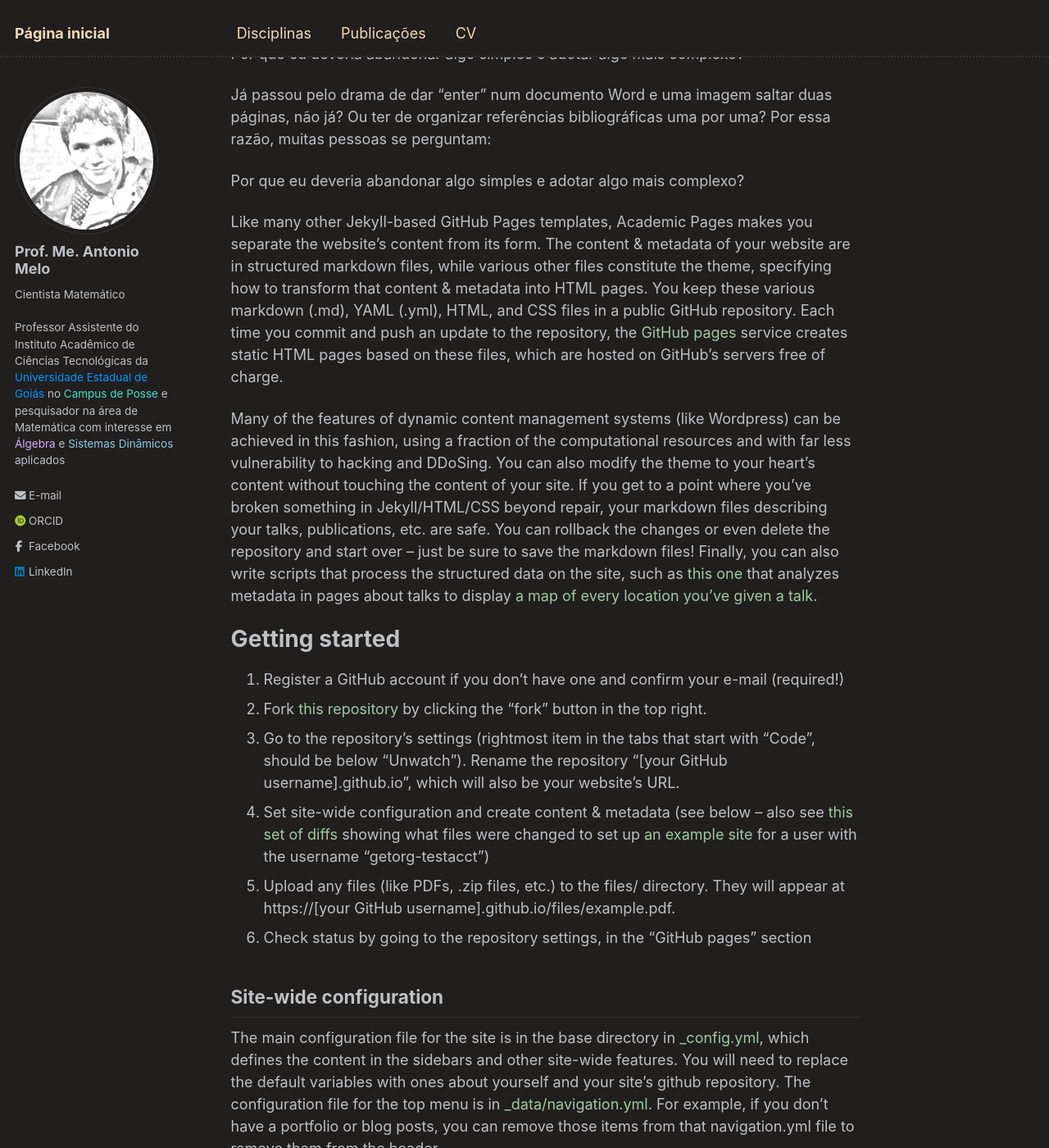
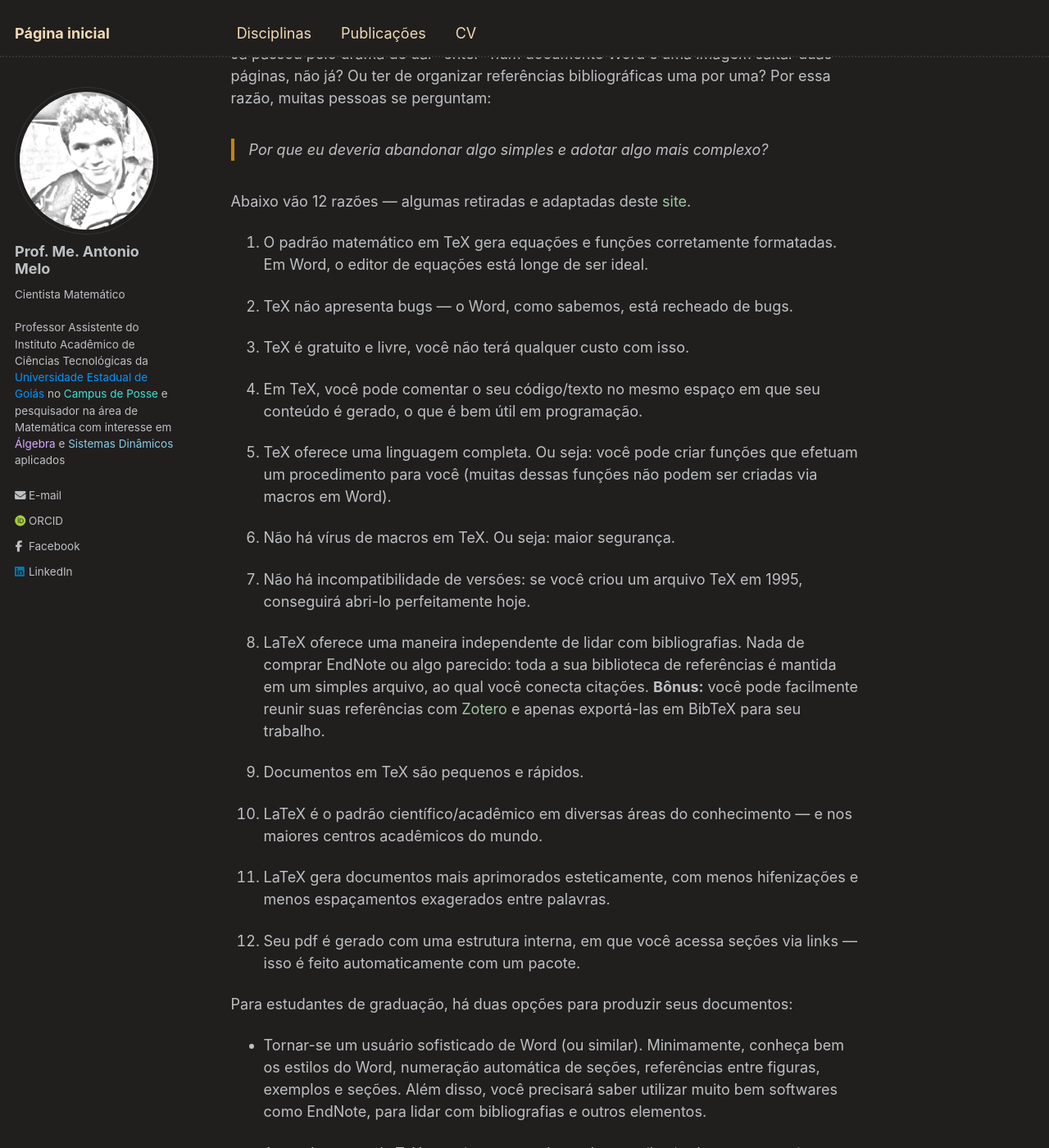
Before and after one commit to antmelo/antmelo.github.io, a Jekyll site: the page built from _pages/about.md, in a window 1280 px wide and 1400 px high, scrolled down 1135 px. Shown: the whole window at 82% size. Built offline with Jekyll 4.4.1, drawn with Linux system fonts in a browser that asks for light colours; nearby versions of some CDN libraries; some web fonts are replaced; some of the changed text lies outside the part shown.

Commit message:
Update about.md

```diff
--- a/_pages/about.md
+++ b/_pages/about.md
@@ -51,45 +51,40 @@ $$
 $$
 
 
-Por que eu deveria abandonar algo simples e adotar algo mais complexo?
-
 Já passou pelo drama de dar “enter” num documento Word e uma imagem saltar duas páginas, não já? Ou ter de organizar referências bibliográficas uma por uma? Por essa razão, muitas pessoas se perguntam:
 
-Por que eu deveria abandonar algo simples e adotar algo mais complexo?
+> Por que eu deveria abandonar algo simples e adotar algo mais complexo?
 
-Like many other Jekyll-based GitHub Pages templates, Academic Pages makes you separate the website's content from its form. The content & metadata of your website are in structured markdown files, while various other files constitute the theme, specifying how to transform that content & metadata into HTML pages. You keep these various markdown (.md), YAML (.yml), HTML, and CSS files in a public GitHub repository. Each time you commit and push an update to the repository, the [GitHub pages](https://pages.github.com/) service creates static HTML pages based on these files, which are hosted on GitHub's servers free of charge.
+Abaixo vão 12 razões — algumas retiradas e adaptadas deste [site](http://web.mit.edu/klund/www/urk/texvword.html).
 
-Many of the features of dynamic content management systems (like Wordpress) can be achieved in this fashion, using a fraction of the computational resources and with far less vulnerability to hacking and DDoSing. You can also modify the theme to your heart's content without touching the content of your site. If you get to a point where you've broken something in Jekyll/HTML/CSS beyond repair, your markdown files describing your talks, publications, etc. are safe. You can rollback the changes or even delete the repository and start over -- just be sure to save the markdown files! Finally, you can also write scripts that process the structured data on the site, such as [this one](https://github.com/academicpages/academicpages.github.io/blob/master/talkmap.ipynb) that analyzes metadata in pages about talks to display [a map of every location you've given a talk](https://academicpages.github.io/talkmap.html).
+1. O padrão matemático em TeX gera equações e funções corretamente formatadas. Em Word, o editor de equações está longe de ser ideal.
 
-Getting started
-======
-1. Register a GitHub account if you don't have one and confirm your e-mail (required!)
-1. Fork [this repository](https://github.com/academicpages/academicpages.github.io) by clicking the "fork" button in the top right.
-1. Go to the repository's settings (rightmost item in the tabs that start with "Code", should be below "Unwatch"). Rename the repository "[your GitHub username].github.io", which will also be your website's URL.
-1. Set site-wide configuration and create content & metadata (see below -- also see [this set of diffs](http://archive.is/3TPas) showing what files were changed to set up [an example site](https://getorg-testacct.github.io) for a user with the username "getorg-testacct")
-1. Upload any files (like PDFs, .zip files, etc.) to the files/ directory. They will appear at https://[your GitHub username].github.io/files/example.pdf.
-1. Check status by going to the repository settings, in the "GitHub pages" section
+2. TeX não apresenta bugs — o Word, como sabemos, está recheado de bugs.
 
-Site-wide configuration
-------
-The main configuration file for the site is in the base directory in [_config.yml](https://github.com/academicpages/academicpages.github.io/blob/master/_config.yml), which defines the content in the sidebars and other site-wide features. You will need to replace the default variables with ones about yourself and your site's github repository. The configuration file for the top menu is in [_data/navigation.yml](https://github.com/academicpages/academicpages.github.io/blob/master/_data/navigation.yml). For example, if you don't have a portfolio or blog posts, you can remove those items from that navigation.yml file to remove them from the header.
+3. TeX é gratuito e livre, você não terá qualquer custo com isso.
 
-Create content & metadata
-------
-For site content, there is one markdown file for each type of content, which are stored in directories like _publications, _talks, _posts, _teaching, or _pages. For example, each talk is a markdown file in the [_talks directory](https://github.com/academicpages/academicpages.github.io/tree/master/_talks). At the top of each markdown file is structured data in YAML about the talk, which the theme will parse to do lots of cool stuff. The same structured data about a talk is used to generate the list of talks on the [Talks page](https://academicpages.github.io/talks), each [individual page](https://academicpages.github.io/talks/2012-03-01-talk-1) for specific talks, the talks section for the [CV page](https://academicpages.github.io/cv), and the [map of places you've given a talk](https://academicpages.github.io/talkmap.html) (if you run this [python file](https://github.com/academicpages/academicpages.github.io/blob/master/talkmap.py) or [Jupyter notebook](https://github.com/academicpages/academicpages.github.io/blob/master/talkmap.ipynb), which creates the HTML for the map based on the contents of the _talks directory).
+4. Em TeX, você pode comentar o seu código/texto no mesmo espaço em que seu conteúdo é gerado, o que é bem útil em programação.
 
-**Markdown generator**
+5. TeX oferece uma linguagem completa. Ou seja: você pode criar funções que efetuam um procedimento para você (muitas dessas funções não podem ser criadas via macros em Word).
 
-I have also created [a set of Jupyter notebooks](https://github.com/academicpages/academicpages.github.io/tree/master/markdown_generator
-) that converts a CSV containing structured data about talks or presentations into individual markdown files that will be properly formatted for the Academic Pages template. The sample CSVs in that directory are the ones I used to create my own personal website at stuartgeiger.com. My usual workflow is that I keep a spreadsheet of my publications and talks, then run the code in these notebooks to generate the markdown files, then commit and push them to the GitHub repository.
+6. Não há vírus de macros em TeX. Ou seja: maior segurança.
 
-How to edit your site's GitHub repository
-------
-Many people use a git client to create files on their local computer and then push them to GitHub's servers. If you are not familiar with git, you can directly edit these configuration and markdown files directly in the github.com interface. Navigate to a file (like [this one](https://github.com/academicpages/academicpages.github.io/blob/master/_talks/2012-03-01-talk-1.md) and click the pencil icon in the top right of the content preview (to the right of the "Raw | Blame | History" buttons). You can delete a file by clicking the trashcan icon to the right of the pencil icon. You can also create new files or upload files by navigating to a directory and clicking the "Create new file" or "Upload files" buttons.
+7. Não há incompatibilidade de versões: se você criou um arquivo TeX em 1995, conseguirá abri-lo perfeitamente hoje.
 
-Example: editing a markdown file for a talk
-![Editing a markdown file for a talk](/images/editing-talk.png)
+8. LaTeX oferece uma maneira independente de lidar com bibliografias. Nada de comprar EndNote ou algo parecido: toda a sua biblioteca de referências é mantida em um simples arquivo, ao qual você conecta citações. **Bônus:** você pode facilmente reunir suas referências com [Zotero](https://www.zotero.org/) e apenas exportá-las em BibTeX para seu trabalho.
 
-For more info
-------
-More info about configuring Academic Pages can be found in [the guide](https://academicpages.github.io/markdown/). The [guides for the Minimal Mistakes theme](https://mmistakes.github.io/minimal-mistakes/docs/configuration/) (which this theme was forked from) might also be helpful.
+9. Documentos em TeX são pequenos e rápidos.
+
+10. LaTeX é o padrão científico/acadêmico em diversas áreas do conhecimento — e nos maiores centros acadêmicos do mundo.
+
+11. LaTeX gera documentos mais aprimorados esteticamente, com menos hifenizações e menos espaçamentos exagerados entre palavras.
+
+12. Seu pdf é gerado com uma estrutura interna, em que você acessa seções via links — isso é feito automaticamente com um pacote.
+
+Para estudantes de graduação, há duas opções para produzir seus documentos:
+
++ Tornar-se um usuário sofisticado de Word (ou similar). Minimamente, conheça bem os estilos do Word, numeração automática de seções, referências entre figuras, exemplos e seções. Além disso, você precisará saber utilizar muito bem softwares como EndNote, para lidar com bibliografias e outros elementos.
+
++ Aprender a usar LaTeX, um sistema excelente de compilação de texto que cria documentos acadêmicos com um alto padrão de qualidade.
+
+E não, você não vai precisar inventar a roda do zero, pois há vários modelos prontos na internet para serem adaptados às suas necessidades. Por exemplo, na página da [abnTeX](https://www.abntex.net.br/) há uma seção de download dos modelos canônicos onde você pode encontrar modelos para [artigos](http://mirrors.ctan.org/macros/latex/contrib/abntex2/doc/examples/abntex2-modelo-artigo.pdf), [livros]([https://www.abntex.net.br/](http://mirrors.ctan.org/macros/latex/contrib/abntex2/doc/examples/abntex2-modelo-livro.pdf)), [projeto de pesquisa](https://www.abntex.net.br/) e [trabalho acadêmico de conclusão de curso](https://linorg.usp.br/CTAN/macros/latex/contrib/abntex2/doc/examples/abntex2-modelo-trabalho-academico.pdf) devidamente organizados e formatados dentro das normas da ABNT.
```
